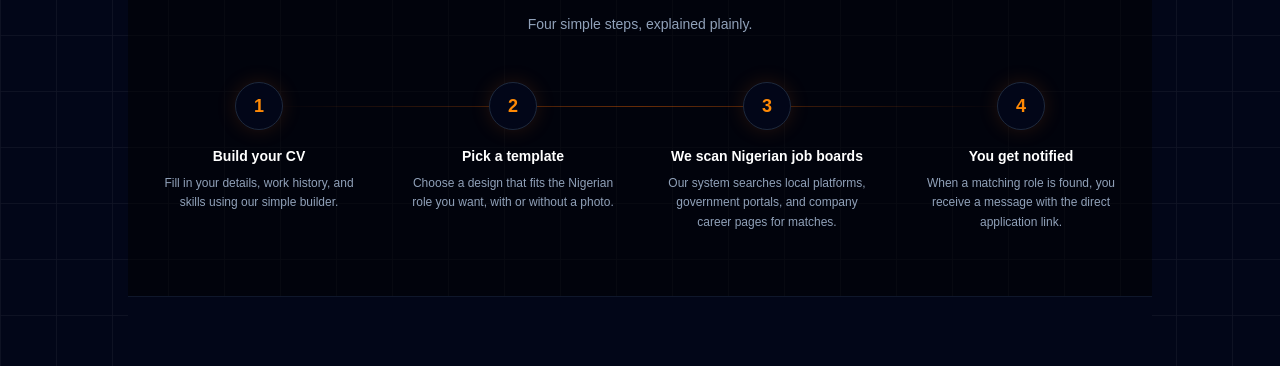
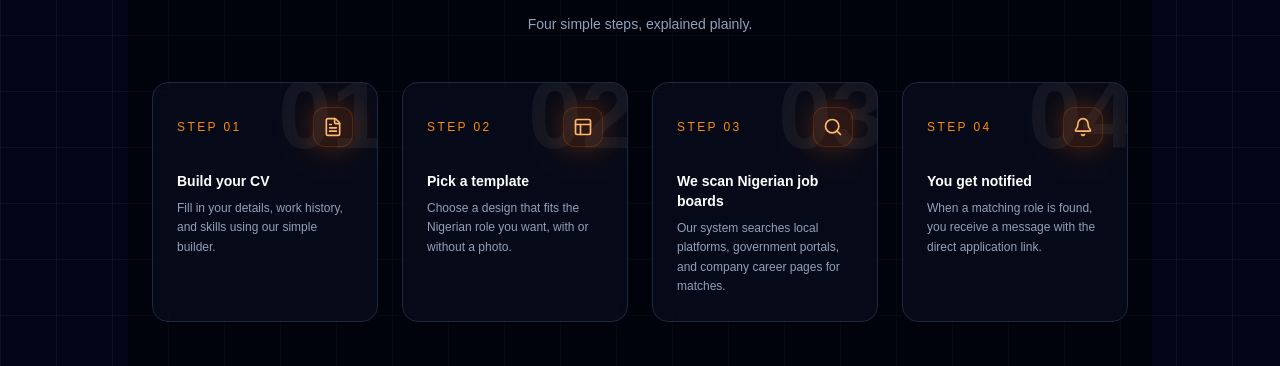
Before and after one commit to asobuilds/devcraft-career, a Next.js app: page / in a window 1280 px wide. Shown: the part 805-1171 px from the top of the page. Built offline with nearby package versions, Linux system fonts and the light colour scheme; no server answers.

Commit message:
feat(opencode): redesign how it works timeline with glass cards and glow

```diff
--- a/app/page.tsx
+++ b/app/page.tsx
@@ -13,6 +13,10 @@ import {
   ArrowRight,
   Bot,
   CheckCircle2,
+  FileText,
+  Layout,
+  Search,
+  Bell,
 } from 'lucide-react';
 
 const faqData = [
@@ -151,34 +155,59 @@ export default function HomeLandingPage() {
             <h2 className="text-2xl sm:text-3xl font-bold text-white">How It Works</h2>
             <p className="text-slate-400 text-sm">Four simple steps, explained plainly.</p>
           </div>
-          <div className="relative">
+          <div className="relative isolate">
             <div
-              className="pointer-events-none absolute left-[12.5%] right-[12.5%] top-6 hidden h-px lg:block"
+              className="pointer-events-none absolute left-[12.5%] right-[12.5%] top-11 -z-10 hidden h-0.5 animate-timeline bg-gradient-to-r from-orange-500/50 via-emerald-500/50 to-transparent blur-[2px] lg:block"
               aria-hidden="true"
-            >
-              <div className="absolute inset-0 bg-gradient-to-r from-transparent via-orange-500/40 to-transparent" />
-              <div className="animate-timeline absolute inset-0 bg-gradient-to-r from-transparent via-orange-400 to-transparent blur-[2px]" />
-            </div>
-            <div className="relative grid gap-10 sm:grid-cols-2 lg:grid-cols-4">
-              <div className="flex flex-col items-center text-center">
-                <div className="relative z-10 flex h-12 w-12 items-center justify-center rounded-full border border-slate-800 bg-slate-950 text-lg font-bold text-orange-400 shadow-[0_0_20px_rgba(249,115,22,0.15)]">1</div>
-                <h3 className="mt-4 text-sm font-semibold text-white">Build your CV</h3>
-                <p className="mt-2 text-xs text-slate-400 leading-relaxed">Fill in your details, work history, and skills using our simple builder.</p>
+            />
+            <div className="relative grid gap-6 sm:grid-cols-2 lg:grid-cols-4">
+              <div className="relative isolate flex h-full flex-col overflow-hidden rounded-2xl border border-slate-800 bg-slate-900/40 p-6 backdrop-blur-md transition-all hover:-translate-y-1 hover:border-orange-500/30">
+                <span className="pointer-events-none absolute -right-2 -top-4 -z-10 select-none text-8xl font-black leading-none text-white/5" aria-hidden="true">01</span>
+                <div className="flex items-center justify-between">
+                  <span className="font-mono text-xs tracking-[0.2em] text-orange-400">STEP 01</span>
+                  <div className="relative flex h-10 w-10 items-center justify-center rounded-xl border border-orange-500/20 bg-orange-500/10 shadow-[0_0_25px_rgba(249,115,22,0.2)]">
+                    <span className="absolute inset-0 rounded-xl bg-orange-500/20 blur-xl" aria-hidden="true" />
+                    <FileText size={20} className="relative z-10 text-orange-300" />
+                  </div>
+                </div>
+                <h3 className="mt-6 text-sm font-semibold text-white">Build your CV</h3>
+                <p className="mt-2 text-xs leading-relaxed text-slate-400">Fill in your details, work history, and skills using our simple builder.</p>
               </div>
-              <div className="flex flex-col items-center text-center">
-                <div className="relative z-10 flex h-12 w-12 items-center justify-center rounded-full border border-slate-800 bg-slate-950 text-lg font-bold text-orange-400 shadow-[0_0_20px_rgba(249,115,22,0.15)]">2</div>
-                <h3 className="mt-4 text-sm font-semibold text-white">Pick a template</h3>
-                <p className="mt-2 text-xs text-slate-400 leading-relaxed">Choose a design that fits the Nigerian role you want, with or without a photo.</p>
+              <div className="relative isolate flex h-full flex-col overflow-hidden rounded-2xl border border-slate-800 bg-slate-900/40 p-6 backdrop-blur-md transition-all hover:-translate-y-1 hover:border-orange-500/30">
+                <span className="pointer-events-none absolute -right-2 -top-4 -z-10 select-none text-8xl font-black leading-none text-white/5" aria-hidden="true">02</span>
+                <div className="flex items-center justify-between">
+                  <span className="font-mono text-xs tracking-[0.2em] text-orange-400">STEP 02</span>
+                  <div className="relative flex h-10 w-10 items-center justify-center rounded-xl border border-orange-500/20 bg-orange-500/10 shadow-[0_0_25px_rgba(249,115,22,0.2)]">
+                    <span className="absolute inset-0 rounded-xl bg-orange-500/20 blur-xl" aria-hidden="true" />
+                    <Layout size={20} className="relative z-10 text-orange-300" />
+                  </div>
+                </div>
+                <h3 className="mt-6 text-sm font-semibold text-white">Pick a template</h3>
+                <p className="mt-2 text-xs leading-relaxed text-slate-400">Choose a design that fits the Nigerian role you want, with or without a photo.</p>
               </div>
-              <div className="flex flex-col items-center text-center">
-                <div className="relative z-10 flex h-12 w-12 items-center justify-center rounded-full border border-slate-800 bg-slate-950 text-lg font-bold text-orange-400 shadow-[0_0_20px_rgba(249,115,22,0.15)]">3</div>
-                <h3 className="mt-4 text-sm font-semibold text-white">We scan Nigerian job boards</h3>
-                <p className="mt-2 text-xs text-slate-400 leading-relaxed">Our system searches local platforms, government portals, and company career pages for matches.</p>
+              <div className="relative isolate flex h-full flex-col overflow-hidden rounded-2xl border border-slate-800 bg-slate-900/40 p-6 backdrop-blur-md transition-all hover:-translate-y-1 hover:border-orange-500/30">
+                <span className="pointer-events-none absolute -right-2 -top-4 -z-10 select-none text-8xl font-black leading-none text-white/5" aria-hidden="true">03</span>
+                <div className="flex items-center justify-between">
+                  <span className="font-mono text-xs tracking-[0.2em] text-orange-400">STEP 03</span>
+                  <div className="relative flex h-10 w-10 items-center justify-center rounded-xl border border-orange-500/20 bg-orange-500/10 shadow-[0_0_25px_rgba(249,115,22,0.2)]">
+                    <span className="absolute inset-0 rounded-xl bg-orange-500/20 blur-xl" aria-hidden="true" />
+                    <Search size={20} className="relative z-10 text-orange-300" />
+                  </div>
+                </div>
+                <h3 className="mt-6 text-sm font-semibold text-white">We scan Nigerian job boards</h3>
+                <p className="mt-2 text-xs leading-relaxed text-slate-400">Our system searches local platforms, government portals, and company career pages for matches.</p>
               </div>
-              <div className="flex flex-col items-center text-center">
-                <div className="relative z-10 flex h-12 w-12 items-center justify-center rounded-full border border-slate-800 bg-slate-950 text-lg font-bold text-orange-400 shadow-[0_0_20px_rgba(249,115,22,0.15)]">4</div>
-                <h3 className="mt-4 text-sm font-semibold text-white">You get notified</h3>
-                <p className="mt-2 text-xs text-slate-400 leading-relaxed">When a matching role is found, you receive a message with the direct application link.</p>
+              <div className="relative isolate flex h-full flex-col overflow-hidden rounded-2xl border border-slate-800 bg-slate-900/40 p-6 backdrop-blur-md transition-all hover:-translate-y-1 hover:border-orange-500/30">
+                <span className="pointer-events-none absolute -right-2 -top-4 -z-10 select-none text-8xl font-black leading-none text-white/5" aria-hidden="true">04</span>
+                <div className="flex items-center justify-between">
+                  <span className="font-mono text-xs tracking-[0.2em] text-orange-400">STEP 04</span>
+                  <div className="relative flex h-10 w-10 items-center justify-center rounded-xl border border-orange-500/20 bg-orange-500/10 shadow-[0_0_25px_rgba(249,115,22,0.2)]">
+                    <span className="absolute inset-0 rounded-xl bg-orange-500/20 blur-xl" aria-hidden="true" />
+                    <Bell size={20} className="relative z-10 text-orange-300" />
+                  </div>
+                </div>
+                <h3 className="mt-6 text-sm font-semibold text-white">You get notified</h3>
+                <p className="mt-2 text-xs leading-relaxed text-slate-400">When a matching role is found, you receive a message with the direct application link.</p>
               </div>
             </div>
           </div>
```
